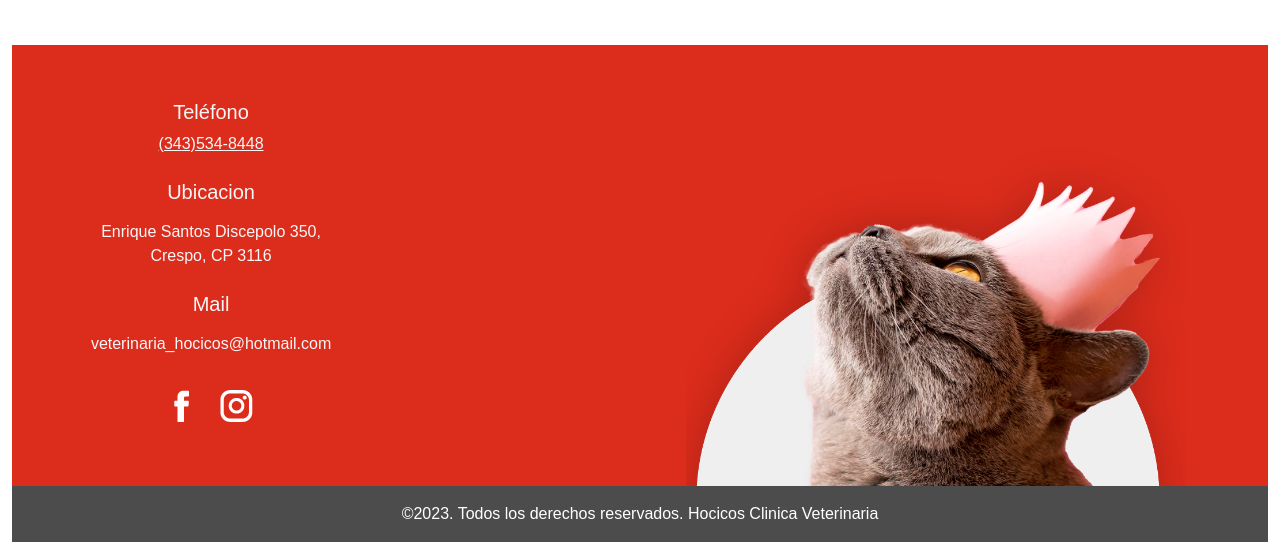
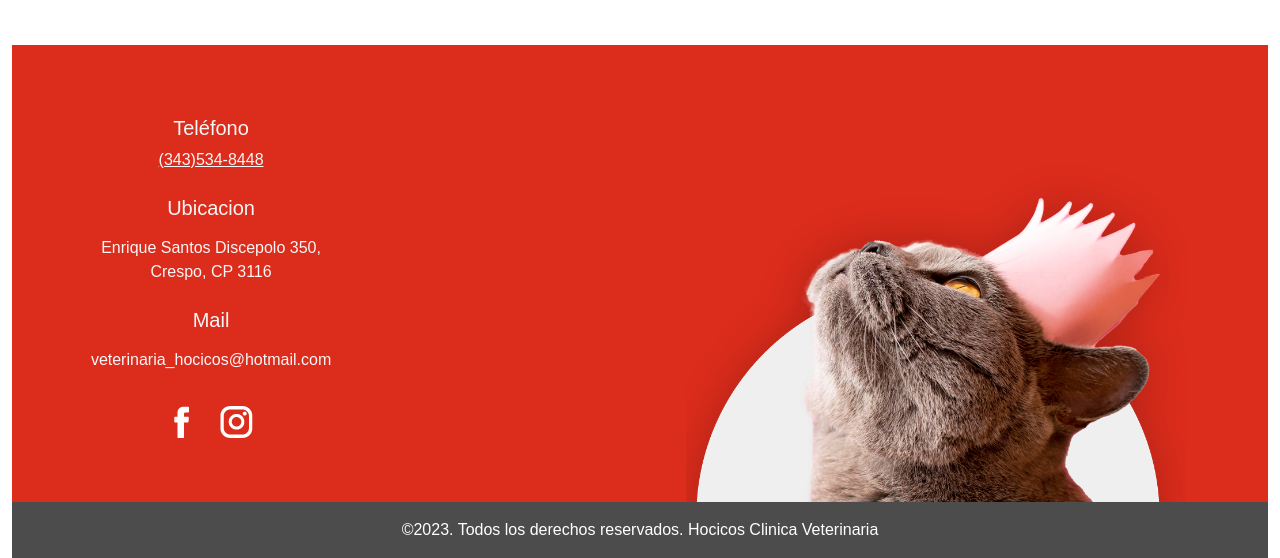
Before and after one commit to AlejoGaitanBenutti/Hocicos, a plain HTML site: page pages/shop.html in a window 1280 px wide. Shown: the part 1512-2070 px from the top of the page. Drawn offline with nearby package versions, Linux system fonts and the light colour scheme; a web font is replaced by a local one.

Commit message:
casi finalizado

```diff
--- a/estilo.css
+++ b/estilo.css
@@ -85,7 +85,7 @@ ul{
 
 
 
-  @media only screen and (max-width: 400px){
+  @media only screen and (max-width: 440px){
     .sectionMascotas{
         flex-direction: column;
     }
@@ -133,13 +133,14 @@ ul{
     .contShop { flex-direction: column;
 
     }
-  }
+
+}
 
 @media only screen and (max-width: 1000px) {
     .mainShop { flex-direction: column;
 
     }
-  }
+}
 
 @media only screen and (max-width: 500px) {
     .header { flex-direction: column;
@@ -147,7 +148,7 @@ ul{
             gap: 20px;
 
     }
-  }
+}
 
 
 
@@ -163,7 +164,7 @@ ul{
             gap: 20px;
 
     }
-  }
+}
 
 
 /* Footer */
@@ -178,16 +179,12 @@ ul{
     }
   }
 
-  @media only screen and (max-width: 405px) {
+  @media only screen and (max-width: 470px) {
     .gato { width: 100%;
 
 
     }
-  }
-
-  @media only screen and (max-width: 470px) {
-    .testimonio { flex-direction: column;
+  .testimonio { flex-direction: column;
 
 
-    }
-  }
+    }}
--- a/pages/shop.html
+++ b/pages/shop.html
@@ -62,10 +62,10 @@
         </div>
     </section>
 
-    <footer class="container-fluid backRojo mt-3 d-flex justify-content-between  ">
+    <footer class="container-fluid backRojo mt-3 d-flex justify-content-between pt-3  ">
         <div class="container  d-flex  justify-content-between foter ">
             <div  class="row flex-column justify-content-center gap-2 text-center">
-               <div  class="container text-center   ">
+                 <div  class="container text-center   ">
                     <h5 class="col-xxl-auto blanco ">Teléfono</h5>
                     <p class="col-xxl-auto  "><a class="blanco" href="#">(343)534-8448</a></p>
                 </div>
@@ -85,7 +85,7 @@
     </footer>
     <section class="w-100 backGris container-fluid d-flex justify-content-center ">
         <p class="pt-3 text-center text-white ">©2023. Todos los derechos reservados. Hocicos Clinica Veterinaria</p>
-      </section>
+    </section>
 
 
 
```
Also changed, not shown: pages/Contacto.html (+1 -1 lines), index.html (indentation only).
